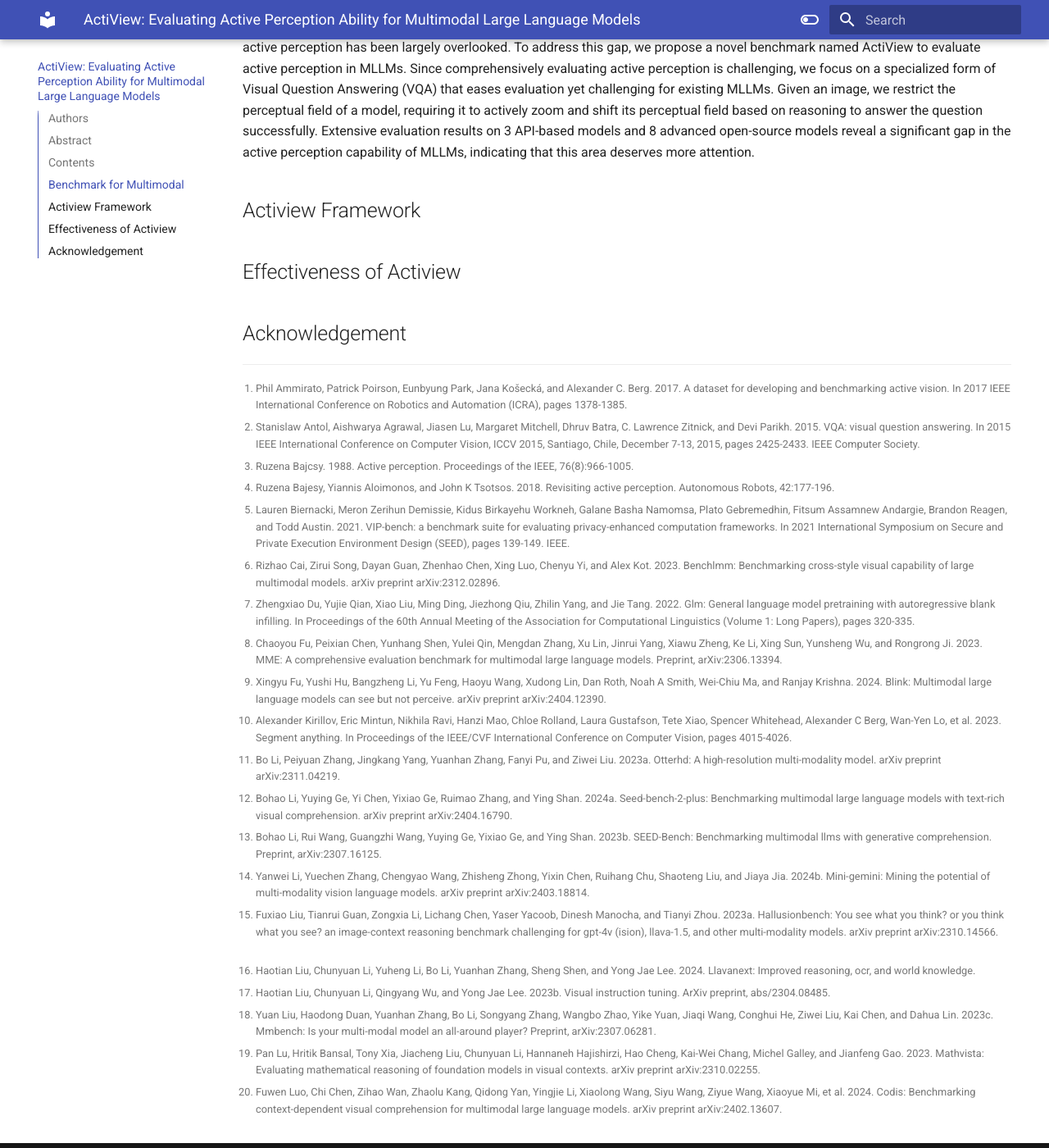
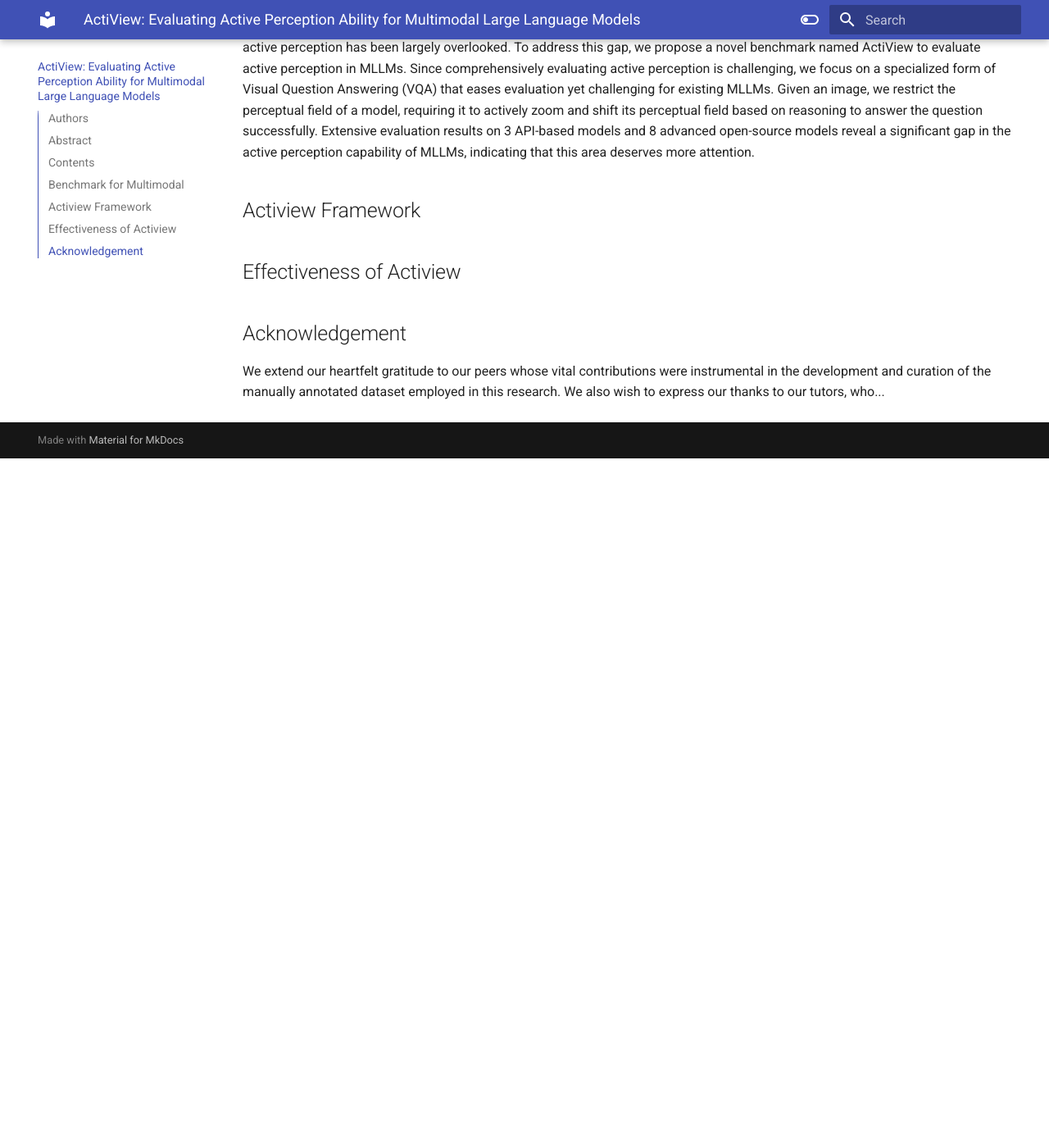
Before and after one commit to Focus168/Active-Perception-Ability-for-MLLM, an MkDocs documentation site: the page built from docs/index.md, in a window 1280 px wide and 1400 px high, scrolled down 1385 px. Shown: the whole window at 82% size. Built offline with MkDocs 1.6.1 and Material for MkDocs 9.7.7, drawn with Linux system fonts in a browser that asks for light colours; after the commit the page ends 1944 px from its top, so only the background shows below that.

Commit message:
更新了 docs/index.md 文件的内容

```diff
--- a/docs/index.md
+++ b/docs/index.md
@@ -36,23 +36,4 @@ Active perception, a crucial human capability, involves setting a goal based on
 
 ## Acknowledgement
 
-[^1]: Phil Ammirato, Patrick Poirson, Eunbyung Park, Jana Košecká, and Alexander C. Berg. 2017. A dataset for developing and benchmarking active vision. In 2017 IEEE International Conference on Robotics and Automation (ICRA), pages 1378-1385.
-[^2]: Stanislaw Antol, Aishwarya Agrawal, Jiasen Lu, Margaret Mitchell, Dhruv Batra, C. Lawrence Zitnick, and Devi Parikh. 2015. VQA: visual question answering. In 2015 IEEE International Conference on Computer Vision, ICCV 2015, Santiago, Chile, December 7-13, 2015, pages 2425-2433. IEEE Computer Society.
-[^3]: Ruzena Bajcsy. 1988. Active perception. Proceedings of the IEEE, 76(8):966-1005.
-[^4]: Ruzena Bajesy, Yiannis Aloimonos, and John K Tsotsos. 2018. Revisiting active perception. Autonomous Robots, 42:177-196.
-[^5]: Lauren Biernacki, Meron Zerihun Demissie, Kidus Birkayehu Workneh, Galane Basha Namomsa, Plato Gebremedhin, Fitsum Assamnew Andargie, Brandon Reagen, and Todd Austin. 2021. VIP-bench: a benchmark suite for evaluating privacy-enhanced computation frameworks. In 2021 International Symposium on Secure and Private Execution Environment Design (SEED), pages 139-149. IEEE.
-[^6]: Rizhao Cai, Zirui Song, Dayan Guan, Zhenhao Chen, Xing Luo, Chenyu Yi, and Alex Kot. 2023. Benchlmm: Benchmarking cross-style visual capability of large multimodal models. arXiv preprint arXiv:2312.02896.
-[^7]: Zhengxiao Du, Yujie Qian, Xiao Liu, Ming Ding, Jiezhong Qiu, Zhilin Yang, and Jie Tang. 2022. Glm: General language model pretraining with autoregressive blank infilling. In Proceedings of the 60th Annual Meeting of the Association for Computational Linguistics (Volume 1: Long Papers), pages 320-335.
-[^8]: Chaoyou Fu, Peixian Chen, Yunhang Shen, Yulei Qin, Mengdan Zhang, Xu Lin, Jinrui Yang, Xiawu Zheng, Ke Li, Xing Sun, Yunsheng Wu, and Rongrong Ji. 2023. MME: A comprehensive evaluation benchmark for multimodal large language models. Preprint, arXiv:2306.13394.
-[^9]: Xingyu Fu, Yushi Hu, Bangzheng Li, Yu Feng, Haoyu Wang, Xudong Lin, Dan Roth, Noah A Smith, Wei-Chiu Ma, and Ranjay Krishna. 2024. Blink: Multimodal large language models can see but not perceive. arXiv preprint arXiv:2404.12390.
-[^10]: Alexander Kirillov, Eric Mintun, Nikhila Ravi, Hanzi Mao, Chloe Rolland, Laura Gustafson, Tete Xiao, Spencer Whitehead, Alexander C Berg, Wan-Yen Lo, et al. 2023. Segment anything. In Proceedings of the IEEE/CVF International Conference on Computer Vision, pages 4015-4026.
-[^11]: Bo Li, Peiyuan Zhang, Jingkang Yang, Yuanhan Zhang, Fanyi Pu, and Ziwei Liu. 2023a. Otterhd: A high-resolution multi-modality model. arXiv preprint arXiv:2311.04219.
-[^12]: Bohao Li, Yuying Ge, Yi Chen, Yixiao Ge, Ruimao Zhang, and Ying Shan. 2024a. Seed-bench-2-plus: Benchmarking multimodal large language models with text-rich visual comprehension. arXiv preprint arXiv:2404.16790.
-[^13]: Bohao Li, Rui Wang, Guangzhi Wang, Yuying Ge, Yixiao Ge, and Ying Shan. 2023b. SEED-Bench: Benchmarking multimodal llms with generative comprehension. Preprint, arXiv:2307.16125.
-[^14]: Yanwei Li, Yuechen Zhang, Chengyao Wang, Zhisheng Zhong, Yixin Chen, Ruihang Chu, Shaoteng Liu, and Jiaya Jia. 2024b. Mini-gemini: Mining the potential of multi-modality vision language models. arXiv preprint arXiv:2403.18814.
-[^15]: Fuxiao Liu, Tianrui Guan, Zongxia Li, Lichang Chen, Yaser Yacoob, Dinesh Manocha, and Tianyi Zhou. 2023a. Hallusionbench: You see what you think? or you think what you see? an image-context reasoning benchmark challenging for gpt-4v (ision), llava-1.5, and other multi-modality models. arXiv preprint arXiv:2310.14566.
-[^16]: Haotian Liu, Chunyuan Li, Yuheng Li, Bo Li, Yuanhan Zhang, Sheng Shen, and Yong Jae Lee. 2024. Llavanext: Improved reasoning, ocr, and world knowledge.
-[^17]: Haotian Liu, Chunyuan Li, Qingyang Wu, and Yong Jae Lee. 2023b. Visual instruction tuning. ArXiv preprint, abs/2304.08485.
-[^18]: Yuan Liu, Haodong Duan, Yuanhan Zhang, Bo Li, Songyang Zhang, Wangbo Zhao, Yike Yuan, Jiaqi Wang, Conghui He, Ziwei Liu, Kai Chen, and Dahua Lin. 2023c. Mmbench: Is your multi-modal model an all-around player? Preprint, arXiv:2307.06281.
-[^19]: Pan Lu, Hritik Bansal, Tony Xia, Jiacheng Liu, Chunyuan Li, Hannaneh Hajishirzi, Hao Cheng, Kai-Wei Chang, Michel Galley, and Jianfeng Gao. 2023. Mathvista: Evaluating mathematical reasoning of foundation models in visual contexts. arXiv preprint arXiv:2310.02255.
-[^20]: Fuwen Luo, Chi Chen, Zihao Wan, Zhaolu Kang, Qidong Yan, Yingjie Li, Xiaolong Wang, Siyu Wang, Ziyue Wang, Xiaoyue Mi, et al. 2024. Codis: Benchmarking context-dependent visual comprehension for multimodal large language models. arXiv preprint arXiv:2402.13607.
+We extend our heartfelt gratitude to our peers whose vital contributions were instrumental in the development and curation of the manually annotated dataset employed in this research. We also wish to express our thanks to our tutors, who...
```
